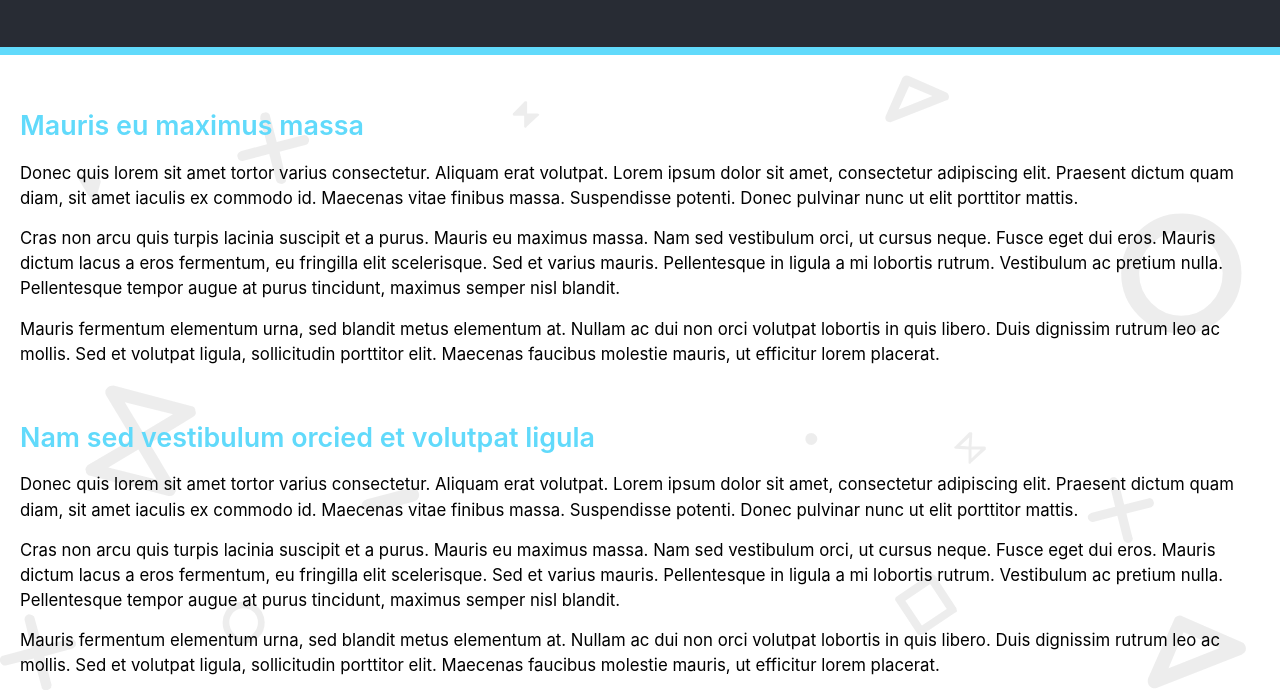
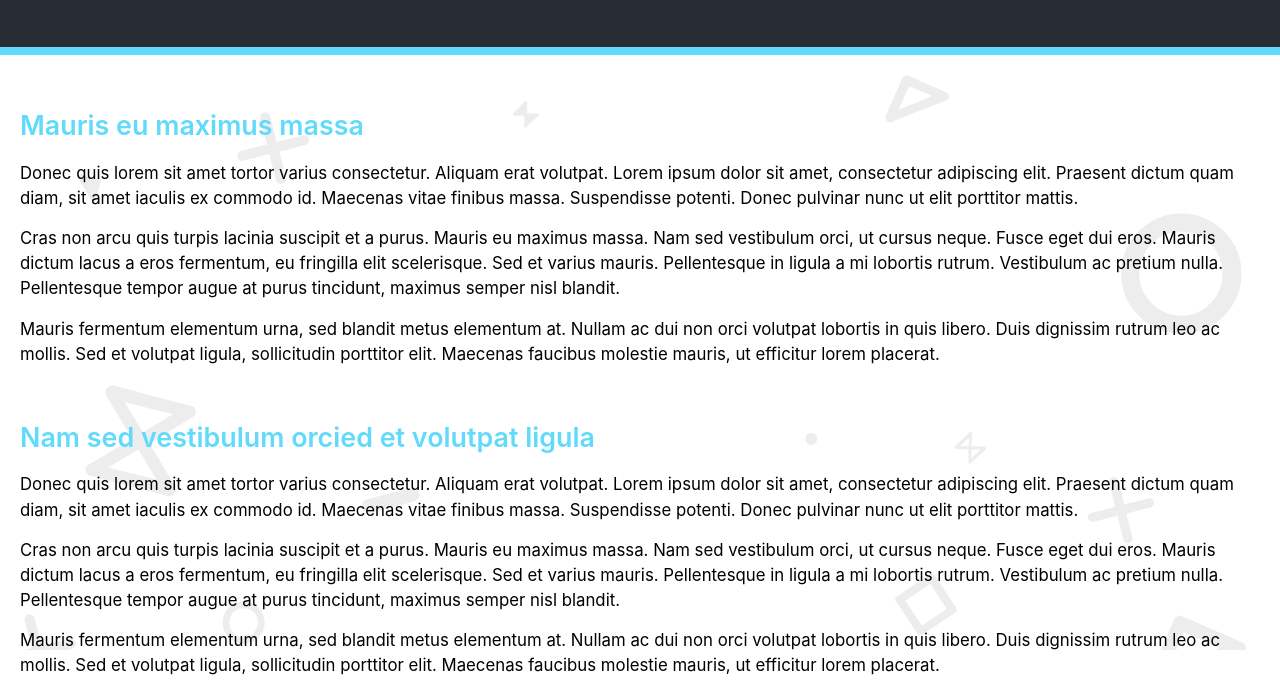
Before and after one commit to zsoltkiraly/move-background, a plain HTML site: page index.html in a window 1280 px wide. Shown: the part 150-840 px from the top of the page. Drawn offline with Linux system fonts and the light colour scheme; files whose address does not match are found by name.

Commit message:
Move-background patch-002 {fixed move area height}

```diff
--- a/src/app/sass/modules/_move-background.scss
+++ b/src/app/sass/modules/_move-background.scss
@@ -32,6 +32,7 @@ section {
 
     @include full-absolute();
 
+    height: calc(100% - 70px);
 
     .icon-icons {
       font-size: 55em;
```
Also changed, not shown: css/main.css.
